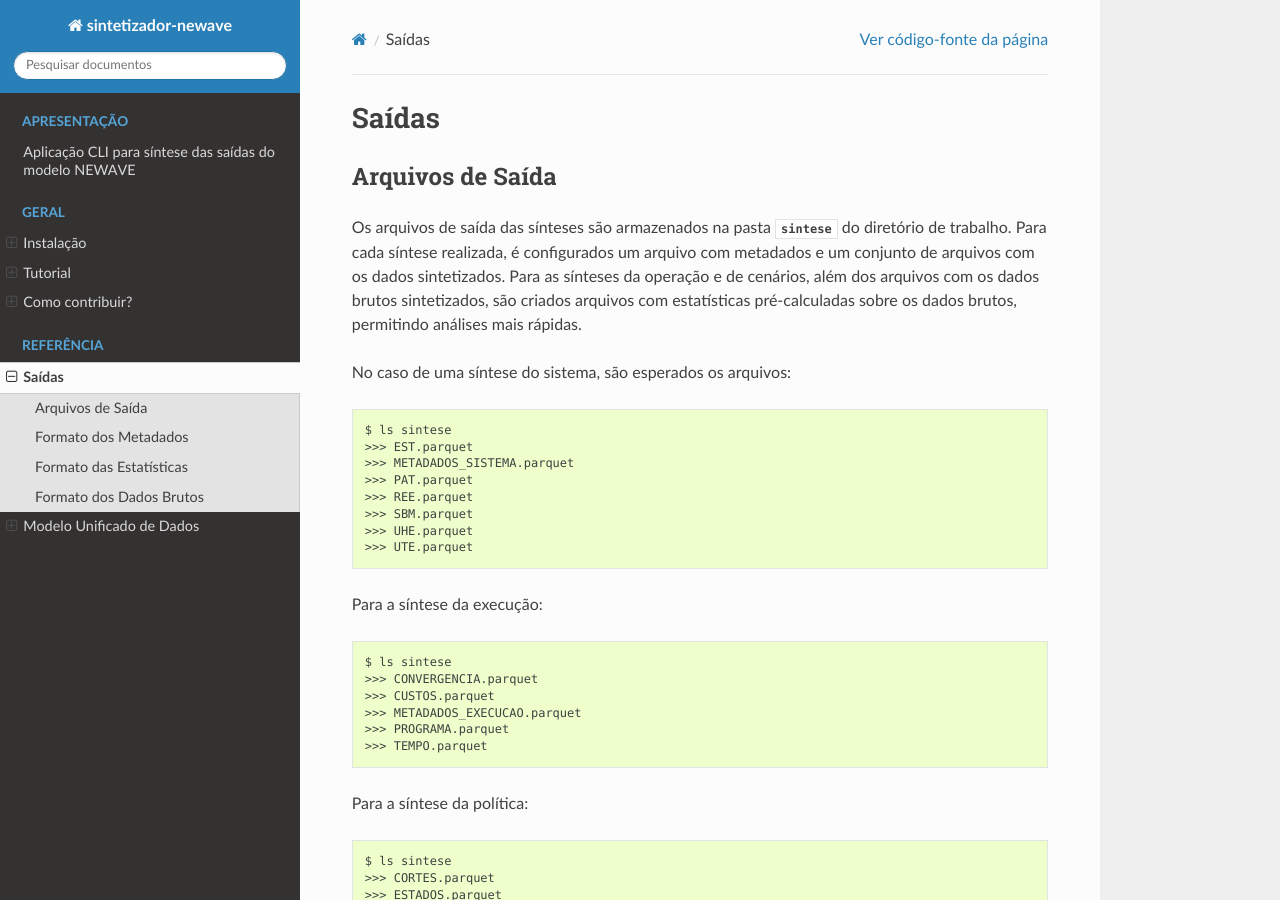
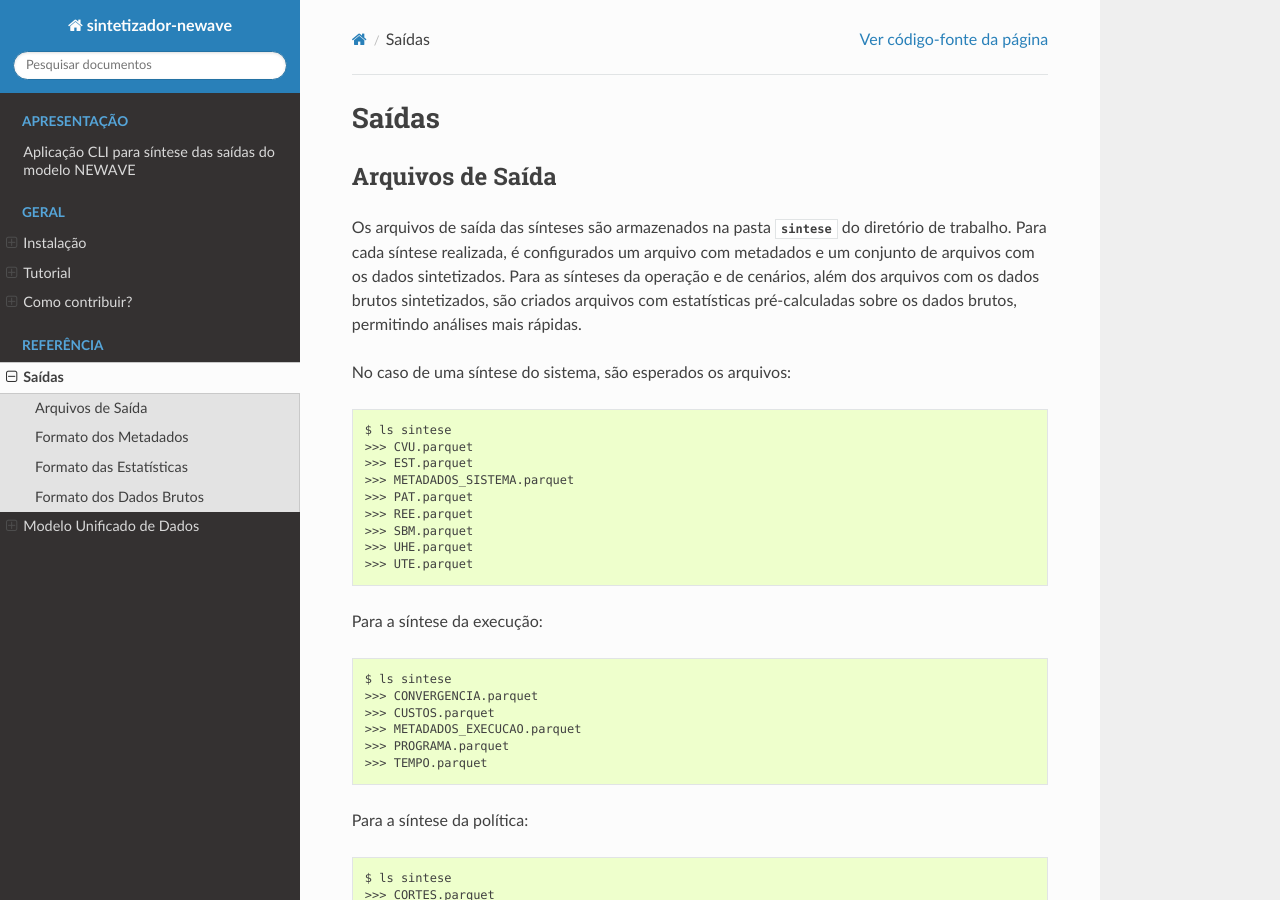
Before and after one commit to rjmalves/sintetizador-newave, a Sphinx documentation site: the page built from docs/source/referencia/saidas.rst, in a window 1280 px wide and 900 px high. Built offline with Sphinx 7.4.7 and the Read the Docs theme 3.1.0, drawn with Linux system fonts in a browser that asks for light colours; pages that are not in the unit, such as notebooks, are missing from menus.

Commit message:
atualiza docs

```diff
--- a/docs/source/referencia/saidas.rst
+++ b/docs/source/referencia/saidas.rst
@@ -15,6 +15,7 @@ permitindo análises mais rápidas.
 No caso de uma síntese do sistema, são esperados os arquivos::
 
     $ ls sintese
+    >>> CVU.parquet
     >>> EST.parquet
     >>> METADADOS_SISTEMA.parquet
     >>> PAT.parquet
```
